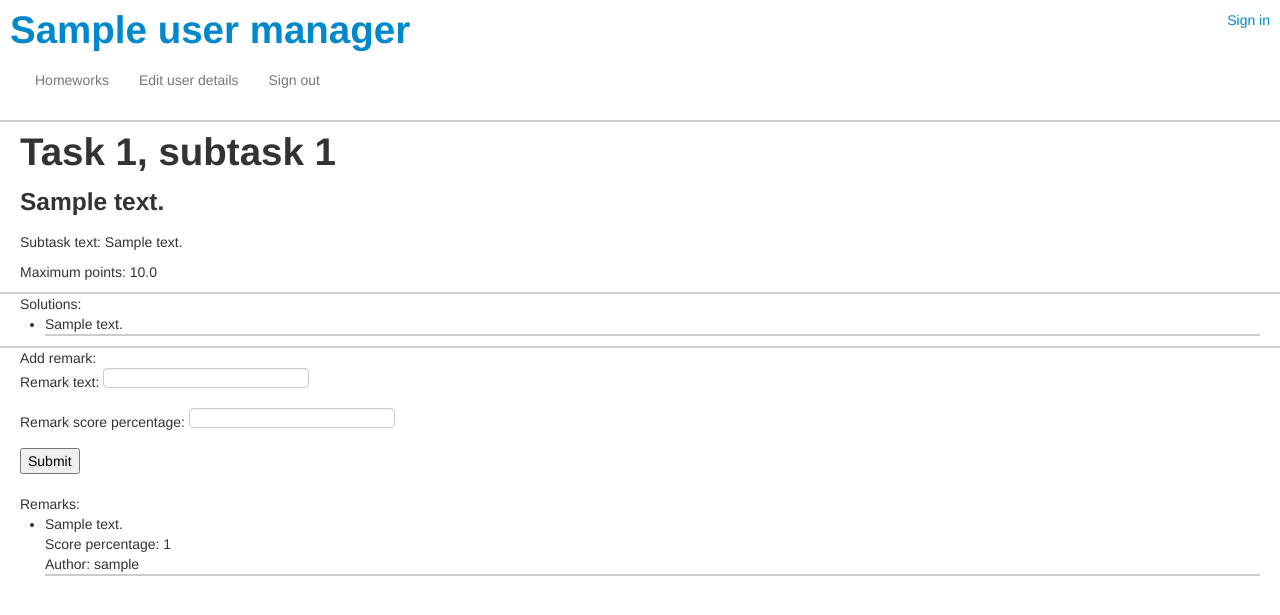
After one commit to KSET/OKOSL_homeworks, a Flask app: template app/templates/solution_group_page.html in a window 1280 px wide. The commit adds this page. Shown: the top 615 px of the page. Run offline with Flask 2, Linux system fonts and the light colour scheme; tables that the repository leaves empty hold one stand-in row (values such as "Sample post"); the template is opened without the code that fills it: values that come from a table or form of the project are taken from there, most other values are stand-ins (such as "Sample title", 1, 10 or a date in 2020); form fields are guessed from the names that the template uses; data that the repository does not hold is empty; some libraries are stand-ins or nearby versions.

Commit message:
Added templates for viewing tasks, subtasks and adding remarks to solution groups

```diff
--- a/app/templates/homeworks.html
+++ b/app/templates/homeworks.html
@@ -17,11 +17,11 @@
         {% for hw in homeworks_by_year[year] %}
         <li class="list-group-item">
           <a href={{ url_for('homework', hw_id=hw.id) }}>
-            <h4>{{ hw.name }}</h4>
+            <h4>{{ hw.get_slug() }}</h4>
           </a>
           Year: {{ hw.year }} <br>
           Number: {{ hw.ordinal_number }} <br>
-          Number of tasks: {{ hw.tasks.count() }} <br>
+          Number of tasks: {{ hw.tasks | length }} <br>
         </li>
         {% endfor %}
       </ul>
--- /dev/null
+++ b/app/templates/solution_group_page.html
@@ -0,0 +1,61 @@
+{% extends "base.html" %}
+
+{% block content %}
+<div class="container-fluid">
+  <h1>Task {{ task.task_number }}, subtask {{ subtask.subtask_number }}</h1>
+  <h3>{{ subtask.subtask_text }}</h3>
+  <p>Subtask text: {{ subtask.subtask_text }}</p>
+  <p>Maximum points: {{ subtask.max_points }}</p>
+</div>
+
+<hr>
+
+<div class="container-fluid">
+  Solutions:
+  <ul class="list-group">
+  	{% for solution in solution_group.solutions %}
+      <li class="list-group-item">
+        {{ solution.solution_text }}
+        <hr>
+      </li>
+    {% endfor %}
+  </ul>
+</div>
+
+<hr>
+
+<div class="container-fluid">
+  Add remark:
+  <form action="" method="post">
+    {{ form.hidden_tag() }}
+    <p>
+      {{ form.remark_text.label.text }}: {{ form.remark_text() }}
+      {% for error in form.remark_text.errors %}
+        <span class="error">{{ error }}</span>
+      {% endfor %}
+    </p>
+    <p>
+      {{ form.remark_score_percentage.label.text }}: {{ form.remark_score_percentage() }}
+      {% for error in form.remark_score_percentage.errors %}
+        <span class="error">{{ error }}</span>
+      {% endfor %}
+    </p>
+    <p>{{ form.submit() }}</p>
+  </form>
+</div>
+
+
+<div class="container-fluid">
+  Remarks:
+  <ul class="list-group">
+    {% for remark in solution_group.remarks %}
+      <li class="list-group-item">
+        {{ remark.text }} <br>
+        Score percentage: {{ remark.score_percentage }} <br>
+        Author: {{ remark.author.username }}
+      </li>
+      <hr>
+    {% endfor %}
+  </ul>
+</div>
+{% endblock %}
```
Also changed, not shown: app/templates/homework_page.html (+3 -5 lines), app/templates/subtask_page.html (added, +29 -0 lines), app/templates/task_page.html (+13 -11 lines).
